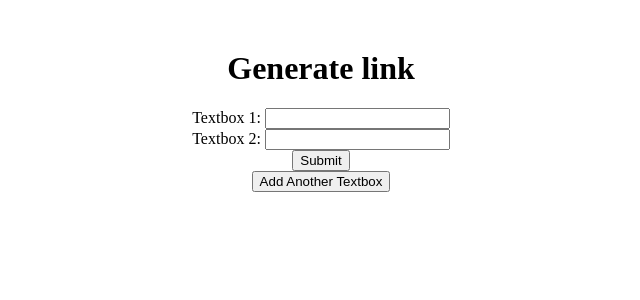
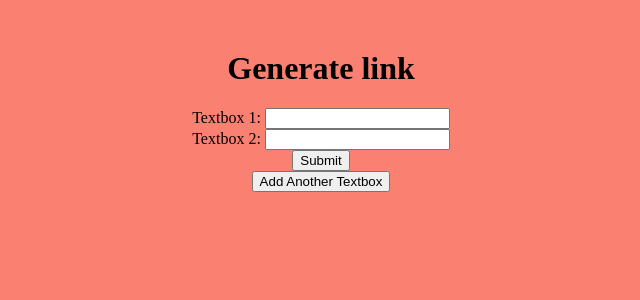
Before and after one commit to vincent-t-pham/LinkCat, a Flask app: page /makeLink in a window 1280 px wide. Shown: the top 300 px of the page, without its empty margins (319-959 px from the left). Run offline with Flask 3, Linux system fonts and the light colour scheme.

Commit message:
Updated forms.html to size constraint

```diff
--- a/templates/form.html
+++ b/templates/form.html
@@ -20,6 +20,12 @@
             font-weight: bold;
             color: blue;
         }
+        html{
+            min-height: 5em;
+            min-width:  10em;
+            background: salmon;
+        }
+
     </style>
 </head>
 <body>
```
